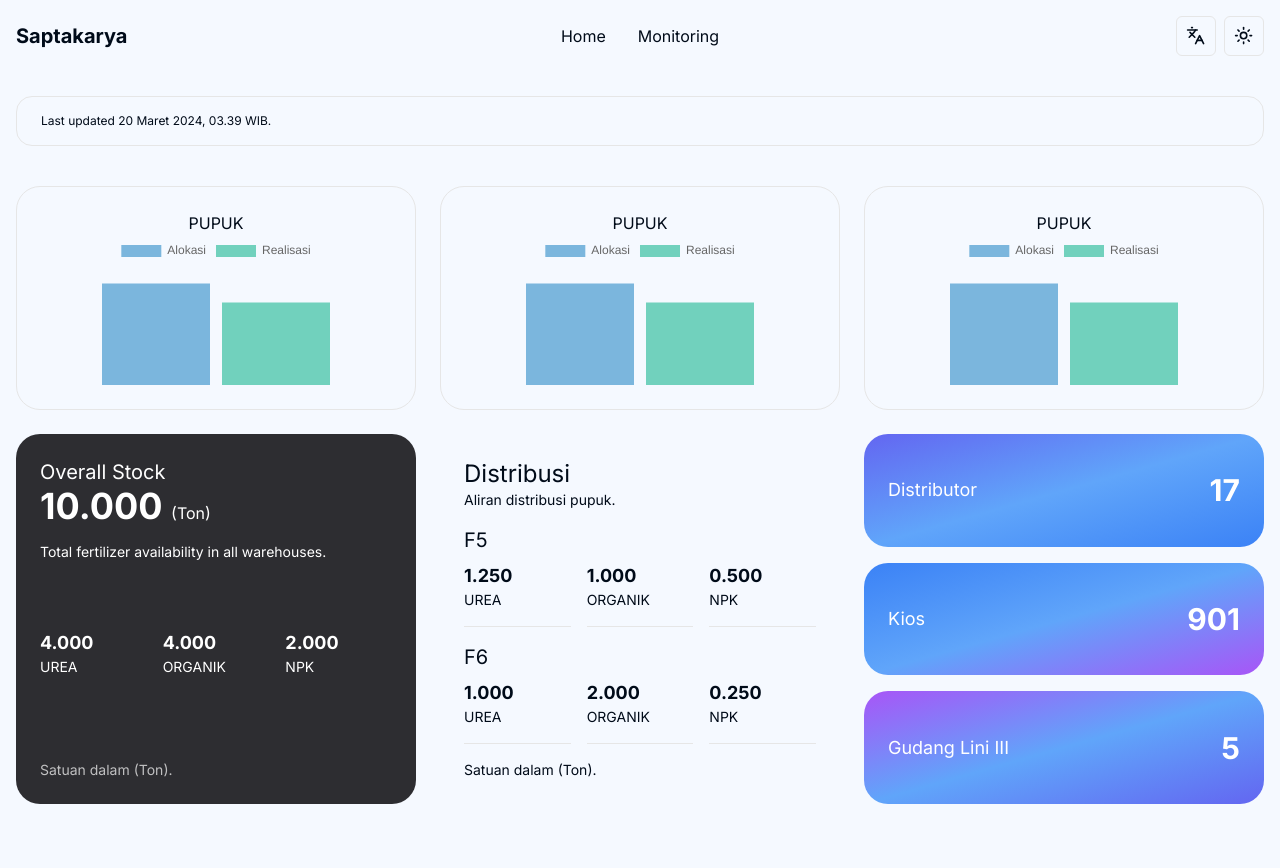
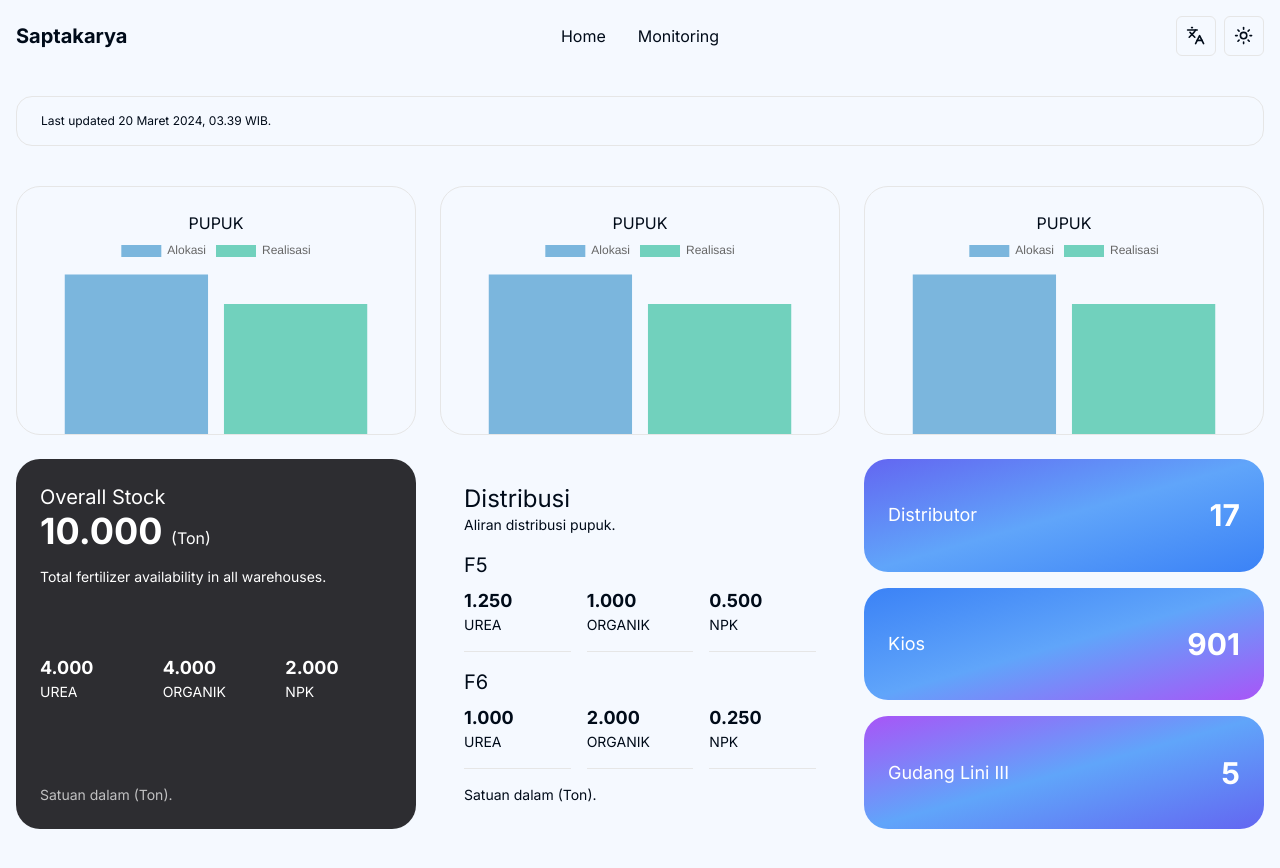
Before and after one commit to weexdayend/didactic-waffle, a Next.js app: page /en/home in a window 1280 px wide. Shown: the top 868 px of the page. Built offline with nearby package versions, Linux system fonts and the light colour scheme.

Commit message:
customize chart

```diff
--- a/src/components/home/charts/line-chart.tsx
+++ b/src/components/home/charts/line-chart.tsx
@@ -44,7 +44,7 @@ const Example: React.FC<ExampleProps> = () => {
                 display: false,
               },
             },
-            responsive: false,
+            responsive: true,
             scales: {
               x: {
                 ticks: {
@@ -79,9 +79,11 @@ const Example: React.FC<ExampleProps> = () => {
   }, []);
 
   return (
-    <div className='border px-6 py-6 rounded-3xl w-full h-full flex flex-col items-center justify-center'>
-      <h1>PUPUK</h1>
-      <canvas ref={chartRef}></canvas>
+    <div className="w-full h-full flex mx-auto my-auto">
+      <div className='pt-6 border rounded-3xl w-full h-full flex flex-col items-center justify-center'>
+        <h1>PUPUK</h1>
+        <canvas ref={chartRef}></canvas>
+      </div>
     </div>
   );
 };
```
